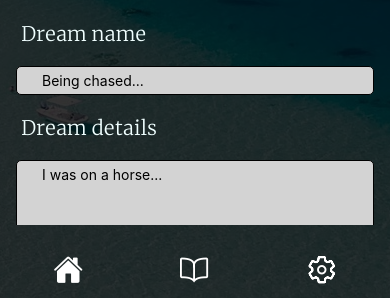
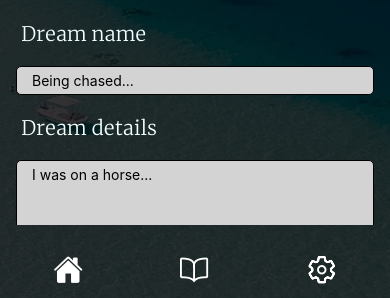
Before and after one commit to maha0134/ReactNative-Morpheus, a React Native app: screen / in a window 390 px wide. Shown: the part 544-842 px from the top of the page. Built offline with nearby package versions, Linux system fonts and the light colour scheme; some icons are missing.

Commit message:
padding updated for textboxes

```diff
--- a/components/AddDream.js
+++ b/components/AddDream.js
@@ -188,6 +188,7 @@ export default function AddDream({ route,navigation }) {
           cursorColor="black"
           onChangeText={handleDetailsChange}
           value={details}
+
         />
         <View style={styles.btn}>
           <AwesomeButton
@@ -254,8 +255,8 @@ const styles = StyleSheet.create({
     borderWidth: 1,
     paddingTop: 5,
     paddingBottom: 5,
-    paddingLeft: 25,
-    paddingRight: 25,
+    paddingLeft: 15,
+    paddingRight: 15,
     borderRadius: 5,
     marginBottom: 15,
   },
```
